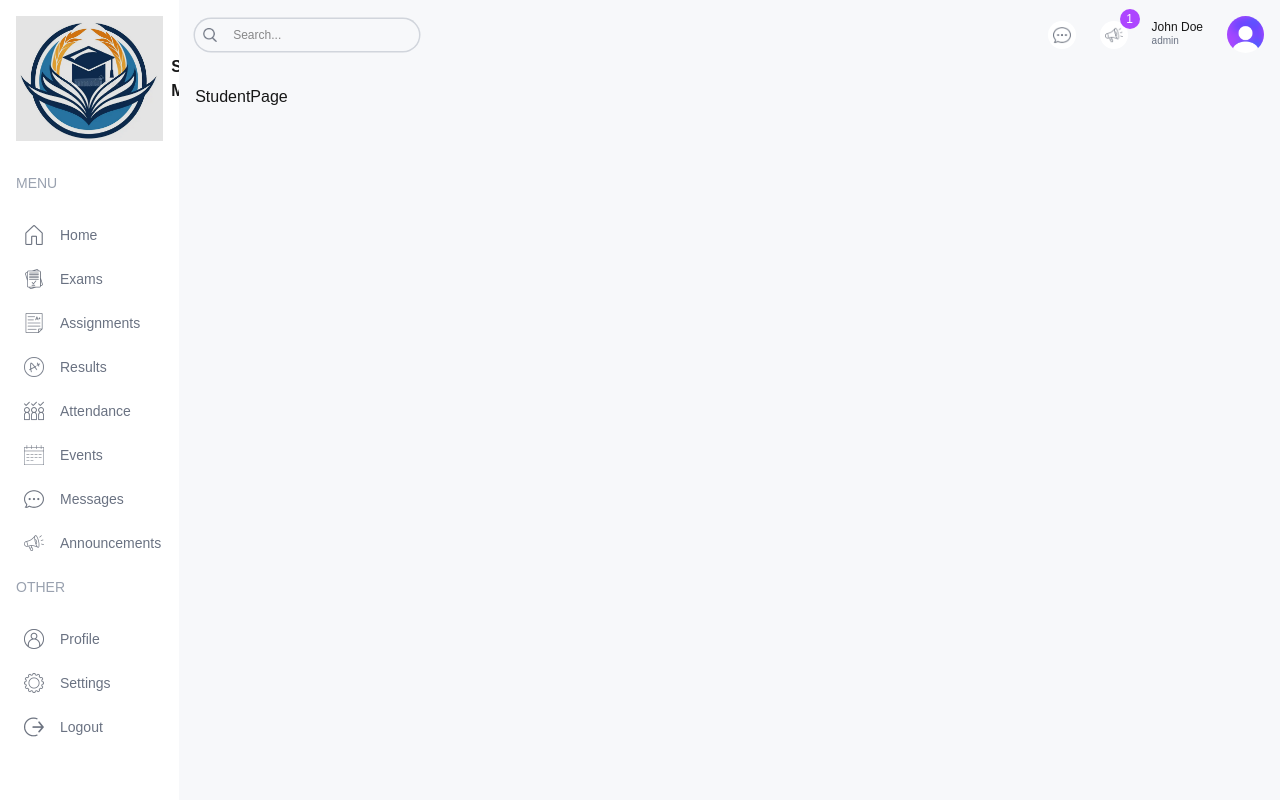
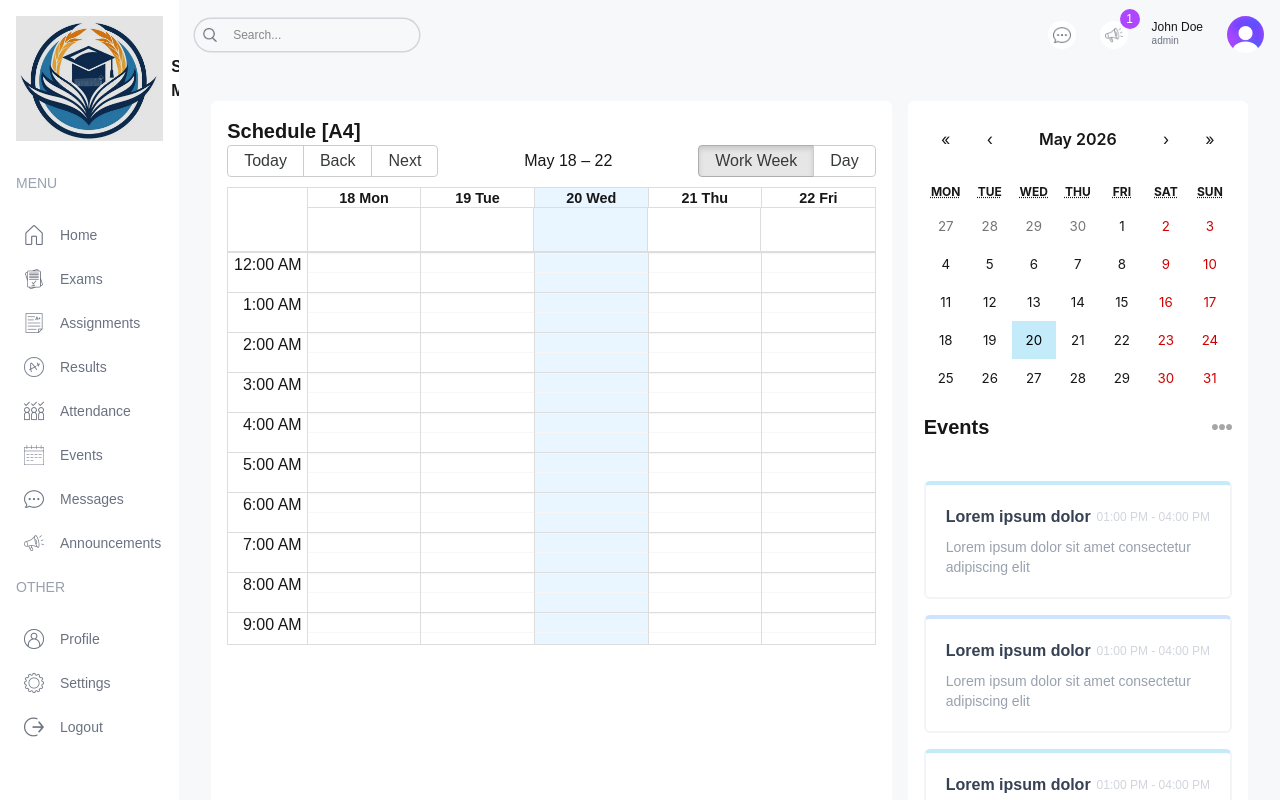
Before and after one commit to AKLIGO/Dashbord_sudent_Next_Js, a Next.js app: page /student in a window 1280 px wide. Built offline with nearby package versions, Linux system fonts and the light colour scheme.

Commit message:
mise en place du tableau coter Student

```diff
--- a/app/(dashboard)/student/page.tsx
+++ b/app/(dashboard)/student/page.tsx
@@ -1,7 +1,24 @@
+import Announcements from "@/components/Announcements"
+import BigCalendar from "@/components/BigCalendar";
+import EventCalendar from "@/components/EventCalendar"
+
 const Student = () => {
     return (
-        <div>
-            <h1>StudentPage</h1>
+        <div className="p-4 flex gap-4 flex-col xl:flex-row">
+
+            {/* LEFT */}
+            <div className="w-full xl:w-2/3">
+                <div className="h-full bg-white p-4 rounded-md">
+                    <h1 className="text-xl font-semibold">Schedule [A4]</h1>
+                    <BigCalendar />
+                </div>
+            </div>
+
+            {/* RIGHT */}
+            <div className="w-full xl:w-1/3">
+                <EventCalendar />
+                <Announcements />
+            </div>
         </div>
     )
 }
--- /dev/null
+++ b/components/BigCalendar.tsx
@@ -0,0 +1,27 @@
+"use client"
+
+import { Calendar, momentLocalizer, View, Views } from "react-big-calendar"
+import moment from "moment"
+import { useState } from "react"
+import "react-big-calendar/lib/css/react-big-calendar.css";
+import { calendarEvents } from "@/lib/data";
+
+const localizer = momentLocalizer(moment)
+const BigCalendar = () => {
+    const [view, setView] = useState<View>(Views.WORK_WEEK)
+    return (
+        <div>
+            <Calendar
+                localizer={localizer}
+                events={calendarEvents}
+                startAccessor="start"
+                endAccessor="end"
+                views={["work_week", "day"]}
+                view={view}
+                style={{ height: 500 }}
+                onView={setView}
+            />
+        </div>
+    )
+}
+export default BigCalendar;
--- a/components/EventCalendar.tsx
+++ b/components/EventCalendar.tsx
@@ -47,7 +47,7 @@ const EventCalendar = () => {
             <Calendar onChange={onChange} value={value} />
 
             <div className='flex items-center justify-between'>
-                <h1 className='text-xl font-semibold my-4'></h1>
+                <h1 className='text-xl font-semibold my-4'>Events</h1>
                 <Image src="/moreDark.png" alt="" width={20} height={20} />
             </div>
             <div className='flex flex-col gap-4 mt-6'>
--- a/lib/data.ts
+++ b/lib/data.ts
@@ -921,143 +921,139 @@ export const calendarEvents = [
     {
         title: "Math",
         allDay: false,
-        start: new Date(2024, 7, 12, 8, 0),
-        end: new Date(2024, 7, 12, 8, 45),
+        start: new Date(2026, 5, 15, 8, 0),
+        end: new Date(2026, 5, 15, 8, 45),
     },
     {
         title: "English",
         allDay: false,
-        start: new Date(2024, 7, 12, 9, 0),
-        end: new Date(2024, 7, 12, 9, 45),
+        start: new Date(2026, 5, 15, 9, 0),
+        end: new Date(2026, 5, 15, 9, 45),
     },
     {
         title: "Biology",
         allDay: false,
-        start: new Date(2024, 7, 12, 10, 0),
-        end: new Date(2024, 7, 12, 10, 45),
+        start: new Date(2026, 5, 15, 10, 0),
+        end: new Date(2026, 5, 15, 10, 45),
     },
     {
         title: "Physics",
         allDay: false,
-        start: new Date(2024, 7, 12, 11, 0),
-        end: new Date(2024, 7, 12, 11, 45),
+        start: new Date(2026, 5, 15, 11, 0),
+        end: new Date(2026, 5, 15, 11, 45),
     },
     {
         title: "Chemistry",
         allDay: false,
-        start: new Date(2024, 7, 12, 13, 0),
-        end: new Date(2024, 7, 12, 13, 45),
+        start: new Date(2026, 5, 15, 13, 0),
+        end: new Date(2026, 5, 15, 13, 45),
     },
     {
         title: "History",
         allDay: false,
-        start: new Date(2024, 7, 12, 14, 0),
-        end: new Date(2024, 7, 12, 14, 45),
+        start: new Date(2026, 5, 15, 14, 0),
+        end: new Date(2026, 5, 15, 14, 45),
     },
     {
         title: "English",
         allDay: false,
-        start: new Date(2024, 7, 13, 9, 0),
-        end: new Date(2024, 7, 13, 9, 45),
+        start: new Date(2026, 5, 16, 9, 0),
+        end: new Date(2026, 5, 16, 9, 45),
     },
     {
         title: "Biology",
         allDay: false,
-        start: new Date(2024, 7, 13, 10, 0),
-        end: new Date(2024, 7, 13, 10, 45),
+        start: new Date(2026, 5, 16, 10, 0),
+        end: new Date(2026, 5, 16, 10, 45),
     },
     {
         title: "Physics",
         allDay: false,
-        start: new Date(2024, 7, 13, 11, 0),
-        end: new Date(2024, 7, 13, 11, 45),
+        start: new Date(2026, 5, 16, 11, 0),
+        end: new Date(2026, 5, 16, 11, 45),
     },
-
     {
         title: "History",
         allDay: false,
-        start: new Date(2024, 7, 13, 14, 0),
-        end: new Date(2024, 7, 13, 14, 45),
+        start: new Date(2026, 5, 16, 14, 0),
+        end: new Date(2026, 5, 16, 14, 45),
     },
     {
         title: "Math",
         allDay: false,
-        start: new Date(2024, 7, 14, 8, 0),
-        end: new Date(2024, 7, 14, 8, 45),
+        start: new Date(2026, 5, 17, 8, 0),
+        end: new Date(2026, 5, 17, 8, 45),
     },
     {
         title: "Biology",
         allDay: false,
-        start: new Date(2024, 7, 14, 10, 0),
-        end: new Date(2024, 7, 14, 10, 45),
+        start: new Date(2026, 5, 17, 10, 0),
+        end: new Date(2026, 5, 17, 10, 45),
     },
-
     {
         title: "Chemistry",
         allDay: false,
-        start: new Date(2024, 7, 14, 13, 0),
-        end: new Date(2024, 7, 14, 13, 45),
+        start: new Date(2026, 5, 17, 13, 0),
+        end: new Date(2026, 5, 17, 13, 45),
     },
     {
         title: "History",
         allDay: false,
-        start: new Date(2024, 7, 14, 14, 0),
-        end: new Date(2024, 7, 13, 14, 45),
+        start: new Date(2026, 5, 17, 14, 0),
+        end: new Date(2026, 5, 17, 14, 45),
     },
     {
         title: "English",
         allDay: false,
-        start: new Date(2024, 7, 15, 9, 0),
-        end: new Date(2024, 7, 15, 9, 45),
+        start: new Date(2026, 5, 18, 9, 0),
+        end: new Date(2026, 5, 18, 9, 45),
     },
     {
         title: "Biology",
         allDay: false,
-        start: new Date(2024, 7, 15, 10, 0),
-        end: new Date(2024, 7, 15, 10, 45),
+        start: new Date(2026, 5, 18, 10, 0),
+        end: new Date(2026, 5, 18, 10, 45),
     },
     {
         title: "Physics",
         allDay: false,
-        start: new Date(2024, 7, 15, 11, 0),
-        end: new Date(2024, 7, 15, 11, 45),
+        start: new Date(2026, 5, 18, 11, 0),
+        end: new Date(2026, 5, 18, 11, 45),
     },
-
     {
         title: "History",
         allDay: false,
-        start: new Date(2024, 7, 15, 14, 0),
-        end: new Date(2024, 7, 15, 14, 45),
+        start: new Date(2026, 5, 18, 14, 0),
+        end: new Date(2026, 5, 18, 14, 45),
     },
     {
         title: "Math",
         allDay: false,
-        start: new Date(2024, 7, 16, 8, 0),
-        end: new Date(2024, 7, 16, 8, 45),
+        start: new Date(2026, 5, 19, 8, 0),
+        end: new Date(2026, 5, 19, 8, 45),
     },
     {
         title: "English",
         allDay: false,
-        start: new Date(2024, 7, 16, 9, 0),
-        end: new Date(2024, 7, 16, 9, 45),
+        start: new Date(2026, 5, 19, 9, 0),
+        end: new Date(2026, 5, 19, 9, 45),
     },
-
     {
         title: "Physics",
         allDay: false,
-        start: new Date(2024, 7, 16, 11, 0),
-        end: new Date(2024, 7, 16, 11, 45),
+        start: new Date(2026, 5, 19, 11, 0),
+        end: new Date(2026, 5, 19, 11, 45),
     },
     {
         title: "Chemistry",
         allDay: false,
-        start: new Date(2024, 7, 16, 13, 0),
-        end: new Date(2024, 7, 16, 13, 45),
+        start: new Date(2026, 5, 19, 13, 0),
+        end: new Date(2026, 5, 19, 13, 45),
     },
     {
         title: "History",
         allDay: false,
-        start: new Date(2024, 7, 16, 14, 0),
-        end: new Date(2024, 7, 16, 14, 45),
+        start: new Date(2026, 5, 19, 14, 0),
+        end: new Date(2026, 5, 19, 14, 45),
     },
 ];
--- a/package.json
+++ b/package.json
@@ -9,8 +9,10 @@
     "lint": "eslint"
   },
   "dependencies": {
+    "@types/react-big-calendar": "^1.16.3",
     "next": "16.2.6",
     "react": "19.2.4",
+    "react-big-calendar": "^1.20.0",
     "react-calendar": "^6.0.1",
     "react-dom": "19.2.4",
     "react-is": "^19.2.7",
```
Also changed, not shown: 1 other file (tests, documents, lock files or other folders).
